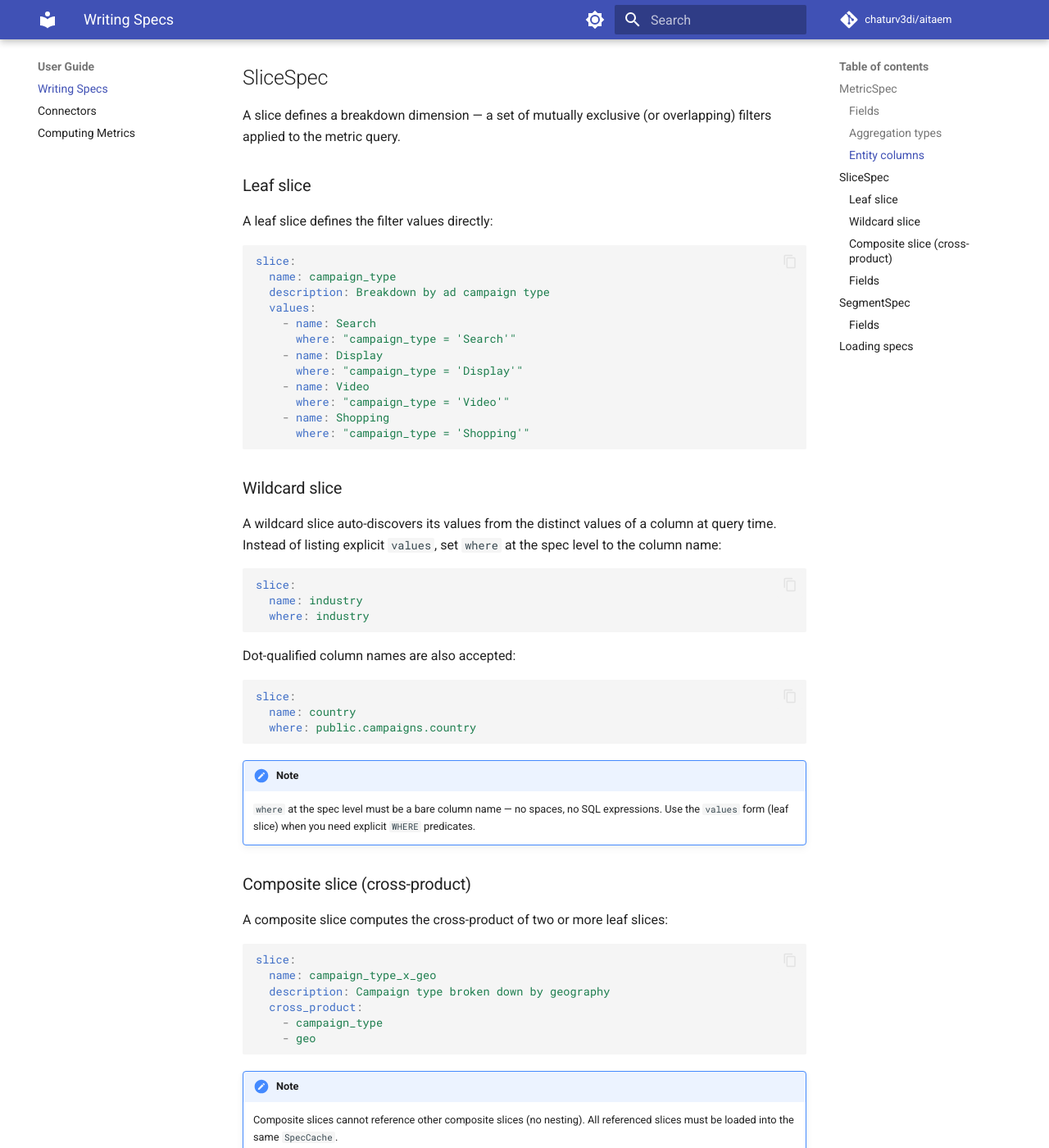
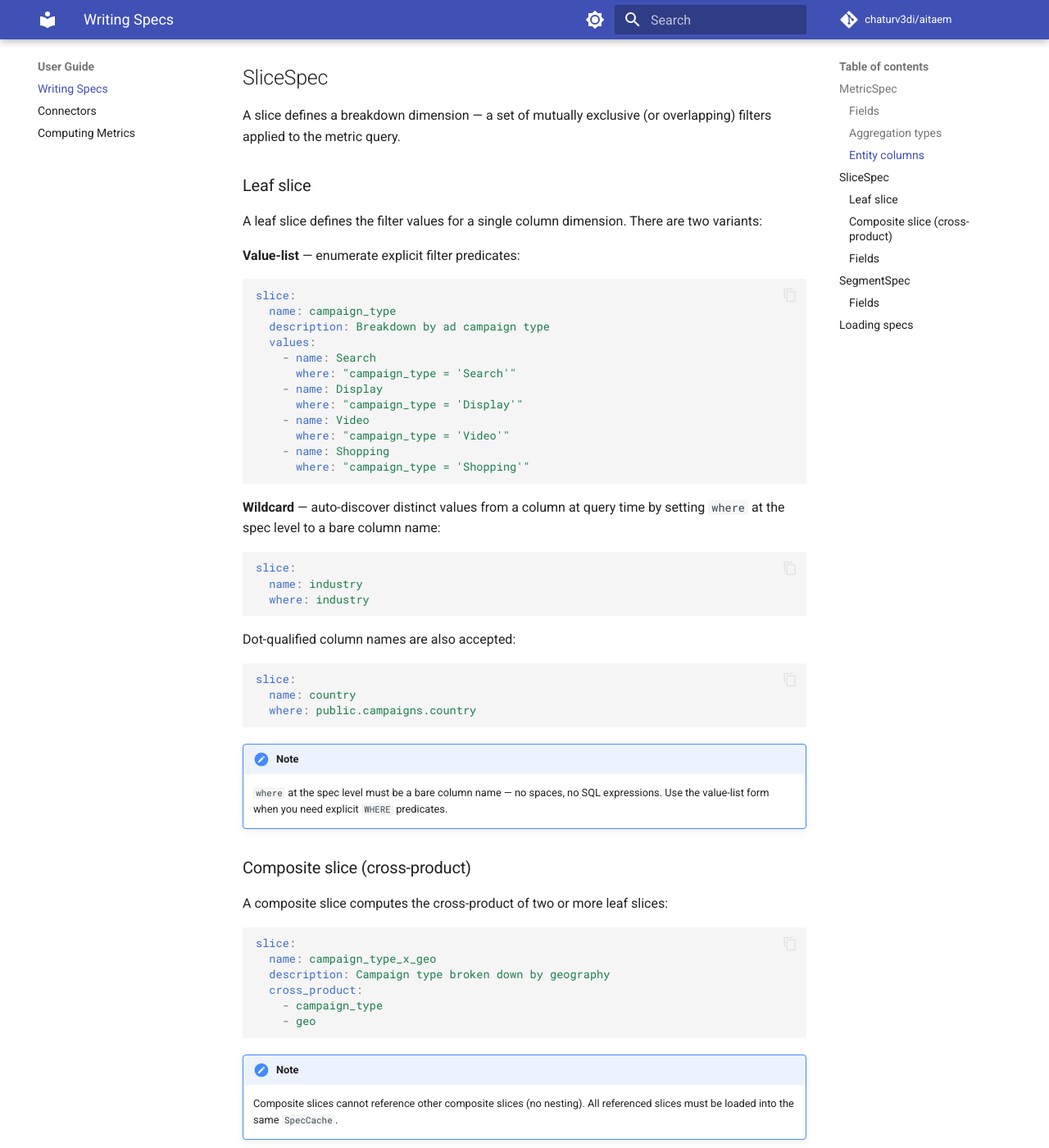
Before and after one commit to chaturv3di/aitaem, an MkDocs documentation site: the page built from docs/user-guide/specs.md, in a window 1280 px wide and 1400 px high, scrolled down 1907 px. Shown: the whole window at 82% size. Built offline with MkDocs 1.6.1 and Material for MkDocs 9.7.7, drawn with Linux system fonts in a browser that asks for light colours; comment, search, counter and statistics services are not loaded; some of the changed text lies outside the part shown.

Commit message:
docs: merge wildcard slice into leaf slice section

````diff
--- a/docs/user-guide/specs.md
+++ b/docs/user-guide/specs.md
@@ -128,7 +128,9 @@ A slice defines a breakdown dimension — a set of mutually exclusive (or overla
 
 ### Leaf slice
 
-A leaf slice defines the filter values directly:
+A leaf slice defines the filter values for a single column dimension. There are two variants:
+
+**Value-list** — enumerate explicit filter predicates:
 
 ```yaml
 slice:
@@ -145,10 +147,8 @@ slice:
       where: "campaign_type = 'Shopping'"
 ```
 
-### Wildcard slice
-
-A wildcard slice auto-discovers its values from the distinct values of a column at query time.
-Instead of listing explicit `values`, set `where` at the spec level to the column name:
+**Wildcard** — auto-discover distinct values from a column at query time by setting `where` at
+the spec level to a bare column name:
 
 ```yaml
 slice:
@@ -166,7 +166,7 @@ slice:
 
 !!! note
     `where` at the spec level must be a bare column name — no spaces, no SQL expressions.
-    Use the `values` form (leaf slice) when you need explicit `WHERE` predicates.
+    Use the value-list form when you need explicit `WHERE` predicates.
 
 ### Composite slice (cross-product)
 
@@ -190,8 +190,8 @@ slice:
 | Field | Required | Description |
 |-------|----------|-------------|
 | `name` | Yes | Unique identifier |
-| `values` | Leaf only | List of `{name, where}` filter definitions |
-| `where` | Wildcard only | Bare column name whose distinct values are auto-discovered at query time. Dot-qualified names (e.g. `schema.table.column`) are accepted. |
+| `values` | Leaf (value-list) | List of `{name, where}` filter definitions |
+| `where` | Leaf (wildcard) | Bare column name whose distinct values are auto-discovered at query time. Dot-qualified names (e.g. `schema.table.column`) are accepted. |
 | `cross_product` | Composite only | List of leaf slice names to cross |
 | `description` | No | Human-readable description |
 
````
